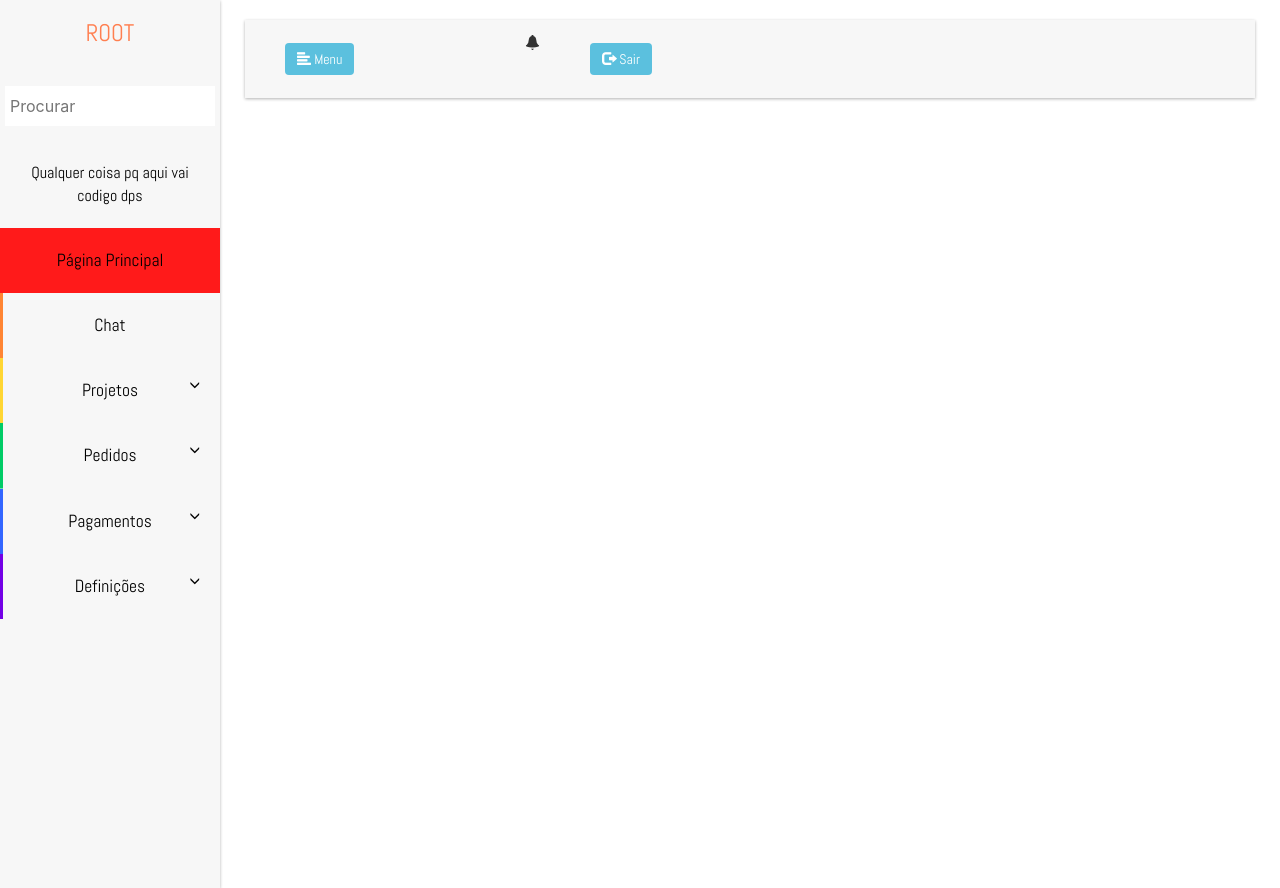
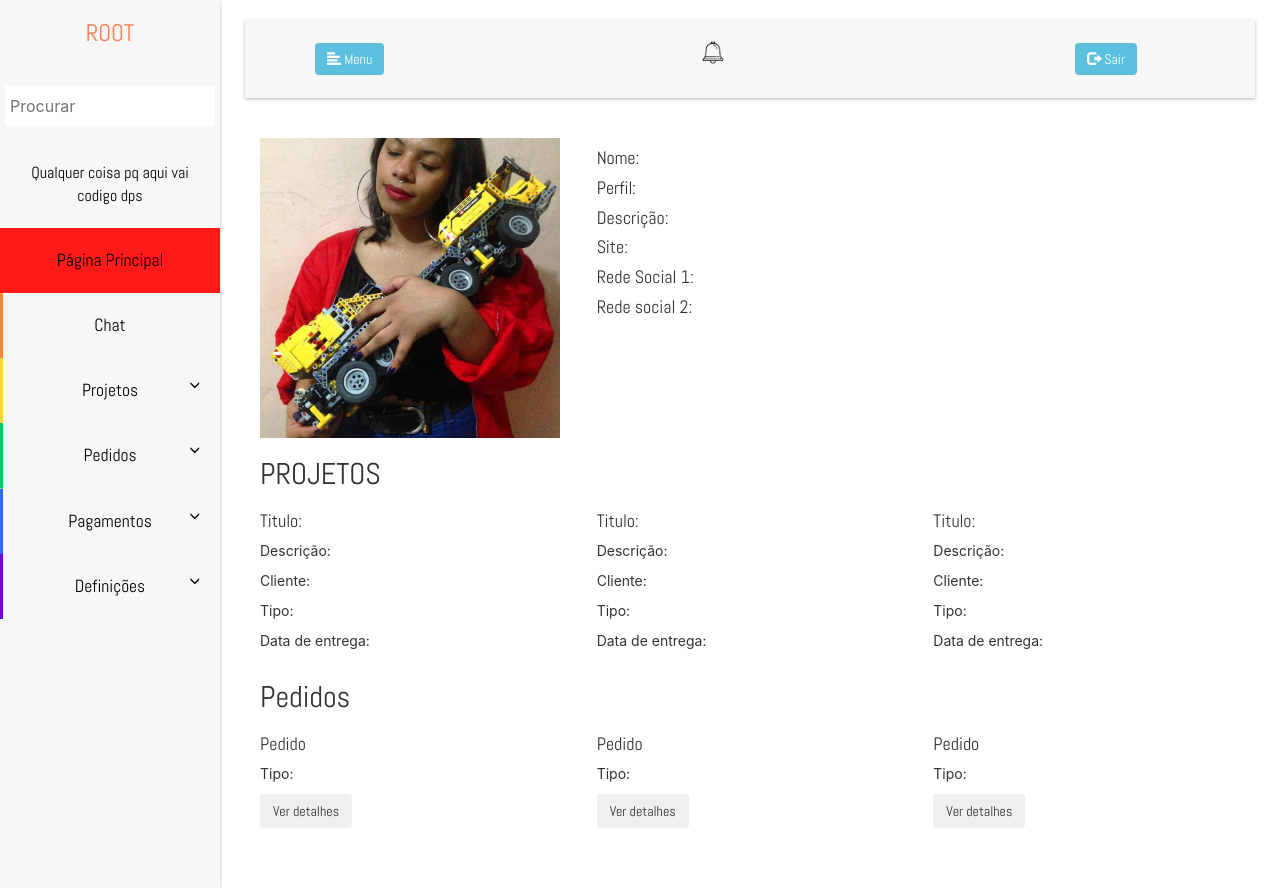
Before and after one commit to hav00x/WorkON-, a PHP site: page /exemplo.php in a window 1280 px wide. Run offline with PHP 8.4, Linux system fonts and the light colour scheme; some libraries are stand-ins or nearby versions.

Commit message:
24-05
exemplo atualizado

```diff
--- a/exemplo.php
+++ b/exemplo.php
@@ -27,30 +27,101 @@
 
     <!-- Page Content Holder -->
     <div id="content">
-
       <div class="section row">
+        <div class="container">
         <div class="col-md-12">
-          <div class="col-md-1">
+          <div class="container">
+          <div class="col-md-4">
               <button type="button" id="sidebarCollapse" class="btn btn-info navbar-btn">
               <i class="glyphicon glyphicon-align-left"></i>
               <span>Menu</span>
           </button>
           </div>
-          <div class="col-md-1">
+          <div class="col-md-4">
+            <img style="width: 25px; margin: 5px;" src="img/notification.png">
           </div>
-          <div class="col-md-1">
-          </div>
-          <div class="col-md-1">
-              <span style="font-size: 15px;" class="glyphicon glyphicon-bell"></span>
-          </div>
-
-            <button type="button" class="btn btn-info navbar-btn">
+          <div class="col-md-4">
+              <button type="button" class="btn btn-info navbar-btn">
               <i class="glyphicon glyphicon-log-out"></i>
               <span>Sair</span>
             </button>
+            </div>
+          </div>
         </div>
       </div>
     </div>
+
+          <div class="row">
+        <div class="col-md-4">
+          <img src="img/eu-e-o-caminhao.jpg" style="width: 300px;">
+        </div>
+        <div class="col-md-8 info-perfil">
+          <!--INFO-PERFIL AINDA NÃO CRIADA E ESTILIZADA-->
+          <h4>Nome:</h4>
+          <h4>Perfil:</h4>
+          <h4>Descrição:</h4>
+          <h4>Site:</h4>
+          <h4>Rede Social 1:</h4>
+          <h4>Rede social 2:</h4>
+        </div>
+      </div>
+      <div class="row">
+        <div class="col-md-12">
+          <h2>PROJETOS</h2>
+        </div>
+      </div>
+      <div class="row">
+        <div class="col-md-4">
+          <div id="div-projetos">
+            <h4>Titulo:</h4>
+            <p>Descrição:</p>
+            <p>Cliente:</p>
+            <p>Tipo:</p>
+            <p>Data de entrega:</p>
+          </div>
+        </div>
+        <div class="col-md-4">
+        <div id="div-projetos">
+          <h4>Titulo:</h4>
+          <p>Descrição:</p>
+          <p>Cliente:</p>
+          <p>Tipo:</p>
+          <p>Data de entrega:</p>
+        </div>
+      </div>
+      <div class="col-md-4">
+        <div id="div-projetos">
+          <h4>Titulo:</h4>
+          <p>Descrição:</p>
+          <p>Cliente:</p>
+          <p>Tipo:</p>
+          <p>Data de entrega:</p>
+        </div>
+      </div>
+    </div>
+    <div class="row">
+      <div class="col-md-12">
+        <h2>Pedidos</h2>
+      </div>
+    </div>
+    <div class="row">
+      <div class="col-md-4">
+        <h4>Pedido</h4>
+        <p>Tipo:</p>
+        <button class="btn btn-details">Ver detalhes</button>
+      </div>
+      <div class="col-md-4">
+        <h4>Pedido</h4>
+        <p>Tipo:</p>
+        <button class="btn btn-details">Ver detalhes</button>
+      </div>
+      <div class="col-md-4">
+        <h4>Pedido</h4>
+        <p>Tipo:</p>
+        <button class="btn btn-details">Ver detalhes</button>
+      </div>
+    </div>
+  </div>
 
 
 
```
Also changed, not shown: img/eu-e-o-caminhao.jpg (added).
